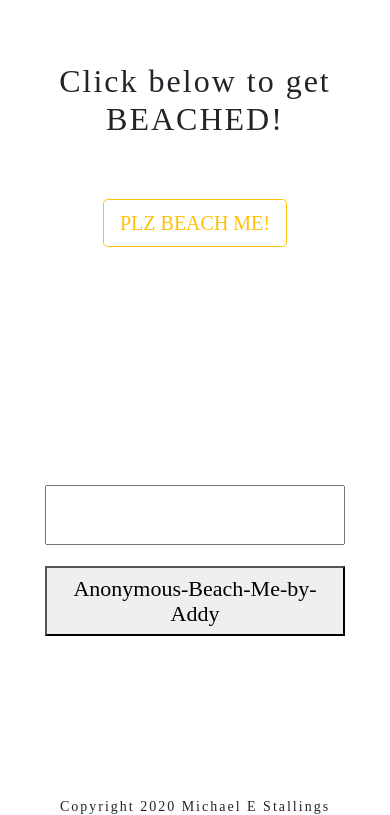
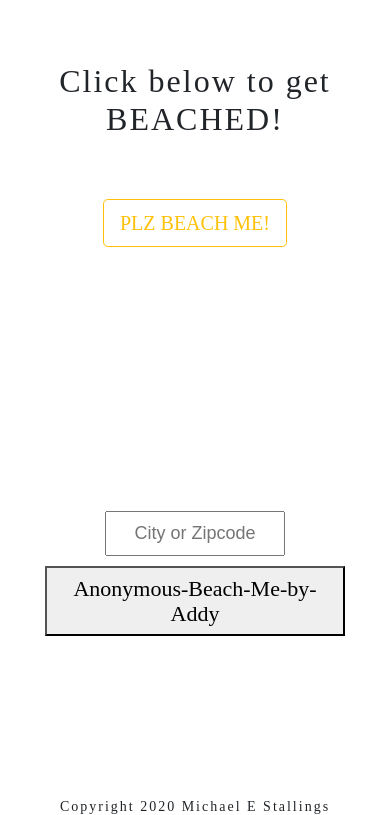
Before and after one commit to stall84/BEACH-ME-V2, a React (Create React App) app: page / in a window 390 px wide. Shown: the part 436-1251 px from the top of the page. Built offline with nearby package versions, Linux system fonts and the light colour scheme; no server answers; a web font is replaced by a local one; what google-maps-react would draw is missing.

Commit message:
Fixed bug on landing pages input form where was un-usable on mobile. added media query

```diff
--- a/src/components/LandingPage.jsx
+++ b/src/components/LandingPage.jsx
@@ -1,130 +1,116 @@
-import React, { Component } from 'react';
-import { connect } from 'react-redux';
-import { Link } from 'react-router-dom';
-import Carousel from './Carousel';
-import Footer from './Footer';
-import Header from './Header';
-import './styles/LandingPage.css';
-import axios from 'axios';
-import Geocode from 'react-geocode';
-
-
+import React, { Component } from "react";
+import { connect } from "react-redux";
+import { Link } from "react-router-dom";
+import Carousel from "./Carousel";
+import Footer from "./Footer";
+import Header from "./Header";
+import "./styles/LandingPage.css";
+import axios from "axios";
+import Geocode from "react-geocode";
 
 // Setup CSS using makeStyles Hook from Material UI
 
-
-
 class LandingPage extends Component {
-
-
-
   constructor(props) {
-        super(props)
-
-
+    super(props);
 
     this.state = {
       lat: null,
       lng: null,
       geocodeForm: null,
-          convertedCoords: null
-        }
+      convertedCoords: null,
+    };
   }
 
-    inputAddressValueRef = React.createRef()
+  inputAddressValueRef = React.createRef();
 
-    componentDidMount () {
+  componentDidMount() {
     if (navigator.geolocation) {
       navigator.geolocation.getCurrentPosition((position) => {
-
-                console.log(position)
+        console.log(position);
         this.props.addCoords({
           latitude: position.coords.latitude,
-                    longitude: position.coords.longitude
-                })
+          longitude: position.coords.longitude,
+        });
         // After loading user's lat/lng into redux state above, we send an axios POST request up to our server
         // with those same exact values. These will go directly into a mongoDB geoNear method to determine which beaches
         // in the database are closest to our user.
-                axios.post('https://mes-personal-site.herokuapp.com/api/v1/beaches', {
+        axios
+          .post("https://mes-personal-site.herokuapp.com/api/v1/beaches", {
             lat: position.coords.latitude,
-                    lng: position.coords.longitude
+            lng: position.coords.longitude,
           })
           .then((response) => {
-                    console.log('Response from POST call to backend: ', response)
+            console.log("Response from POST call to backend: ", response);
             // Take the back-end's list of closest beaches and store it in Redux
             this.props.addSearchBeaches({
-                        searchBeaches: response.data.data
+              searchBeaches: response.data.data,
+            });
           })
-                })
-                    .catch(error => {
-                        console.log('Error posting coords: ', error)
-                    })
-
+          .catch((error) => {
+            console.log("Error posting coords: ", error);
+          });
       });
     }
   }
 
-    componentDidUpdate (prevState) {
+  componentDidUpdate(prevState) {
     if (this.state.lat !== prevState.lat) {
-                axios.post('https://mes-personal-site.herokuapp.com/api/v1/beaches', {
+      axios
+        .post("https://mes-personal-site.herokuapp.com/api/v1/beaches", {
           lat: this.state.lat,
-                    lng: this.state.lng
+          lng: this.state.lng,
         })
         .then((response) => {
-                    console.log('** - Response from POST call to backend: ', response)
+          console.log("** - Response from POST call to backend: ", response);
           // Take the back-end's list of closest beaches and store it in Redux
           this.props.addSearchBeaches({
-                        searchBeaches: response.data.data
-                    })
+            searchBeaches: response.data.data,
+          });
         })
         .then(() => {
-                        this.props.history.push('/main-map')
+          this.props.history.push("/main-map");
         })
-                    .catch(error => {
-                        console.log('Error posting coords: ', error)
-                    })
+        .catch((error) => {
+          console.log("Error posting coords: ", error);
+        });
     }
-
-
   }
 
   // Using geocode node module we're going to first configure with google api key and language. then run the fromAddress method to take
   // Users address or zip and convert it to lat/lng to be stored into state/redux
   geocode = (inputAddy) => {
     Geocode.setApiKey(process.env.REACT_APP_GOOGLE_API_KEY);
-        Geocode.setLanguage('en');
+    Geocode.setLanguage("en");
     Geocode.fromAddress(inputAddy)
-            .then(response => {
-                let { lat, lng } = response.results[0].geometry.location
-                console.log('HandleSubmit Geocode response: ', response)
+      .then((response) => {
+        let { lat, lng } = response.results[0].geometry.location;
+        console.log("HandleSubmit Geocode response: ", response);
         // Add geocoder returned lat/lng to redux state and local state
         this.props.addCoords({
           latitude: lat,
-                    longitude: lng
-                })
+          longitude: lng,
+        });
         this.setState({
           lat: lat,
-                    lng: lng
+          lng: lng,
+        });
       })
-            }).catch(err => console.log('Error in HandleSubmit Geocode: ', err))
-    }
+      .catch((err) => console.log("Error in HandleSubmit Geocode: ", err));
+  };
 
   handleSubmit = (submitEvent) => {
-        submitEvent.preventDefault()               // On button click prevent default behavior, fire off geocode method with local state's address/zip,etc
-        let addyRefVal = this.inputAddressValueRef.current.value
+    submitEvent.preventDefault(); // On button click prevent default behavior, fire off geocode method with local state's address/zip,etc
+    let addyRefVal = this.inputAddressValueRef.current.value;
     this.geocode(addyRefVal);
-
-
-
-
-
-    }
+  };
 
   handleInput = (event) => {
-        this.setState({                             // Take form's text input of city/zip/address and immediately store in local state
-            geocodeForm: event.target.value
-        })
-    }
+    this.setState({
+      // Take form's text input of city/zip/address and immediately store in local state
+      geocodeForm: event.target.value,
+    });
+  };
 
   render() {
     return (
@@ -137,20 +123,42 @@ class LandingPage extends Component {
 
         <h2>Click below to get BEACHED!</h2>
         <div className="inputButtons">
-                    <Link to="/main-map"><button type="button" className="btn btn-outline-warning btn-lg">PLZ BEACH ME!</button></Link>
+          <Link to="/main-map">
+            <button type="button" className="btn btn-outline-warning btn-lg">
+              PLZ BEACH ME!
+            </button>
+          </Link>
         </div>
         <div>
-                    <form onSubmit={this.handleSubmit} style={{textAlign: 'center', marginBottom: '10rem'}}>
-                        <input style={{width: '300px', height: '60px', textAlign: 'center'}}type='text' ref={this.inputAddressValueRef} />
-                        <div id='altAddyButton'>
-                        <button style={{fontSize: '22px', width: '300px', height: '70px', textAlign: 'center'}} type='submit'  >Anonymous-Beach-Me-by-Addy</button>
+          <form
+            onSubmit={this.handleSubmit}
+            style={{ textAlign: "center", marginBottom: "10rem" }}
+          >
+            <input
+              id="altInputForm"
+              style={{ fontFamily: "Arial", textAlign: "center" }}
+              type="text"
+              placeholder="City or Zipcode"
+              ref={this.inputAddressValueRef}
+            />
+            <div id="altAddyButton">
+              <button
+                style={{
+                  fontSize: "22px",
+                  width: "300px",
+                  height: "70px",
+                  textAlign: "center",
+                }}
+                type="submit"
+              >
+                Anonymous-Beach-Me-by-Addy
+              </button>
             </div>
           </form>
-
         </div>
         <Footer />
       </div>
-        )
+    );
   }
 }
 
@@ -160,16 +168,15 @@ class LandingPage extends Component {
 // to the backend, our backend will return the list of closest beaches found in our mongoDB database, and will store those to Redux state
 // via addSearchBeaches prop
 
-
- const mapDispatchToProps = dispatch => {
+const mapDispatchToProps = (dispatch) => {
   return {
     addCoords: (payload) => {
-            return dispatch({ type: 'ADD_COORDS', payload })
+      return dispatch({ type: "ADD_COORDS", payload });
     },
     addSearchBeaches: (payload) => {
-            return dispatch({ type: 'ADD_SEARCH_BEACHES', payload })
-        }
-    }
-}
+      return dispatch({ type: "ADD_SEARCH_BEACHES", payload });
+    },
+  };
+};
 
 export default connect(null, mapDispatchToProps)(LandingPage);
--- a/src/components/styles/LandingPage.css
+++ b/src/components/styles/LandingPage.css
@@ -1,13 +1,17 @@
-
-
 .inputButtons {
   text-align: center;
-    margin-top: .5em;
+  margin-top: 0.5em;
   margin-bottom: 3em;
   display: flex;
   justify-content: space-evenly;
 }
-
+@media screen and (max-width: 750px) {
+  #altInputForm {
+    width: 180px;
+    height: 45px;
+    font-size: 18px;
+  }
+}
 
 h2 {
   margin-top: 2em;
```
Lines whose indentation alone changed are shown as unchanged.
